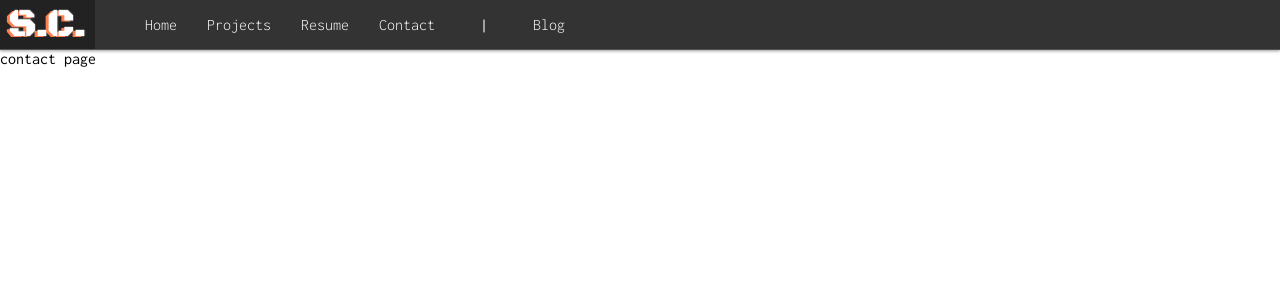
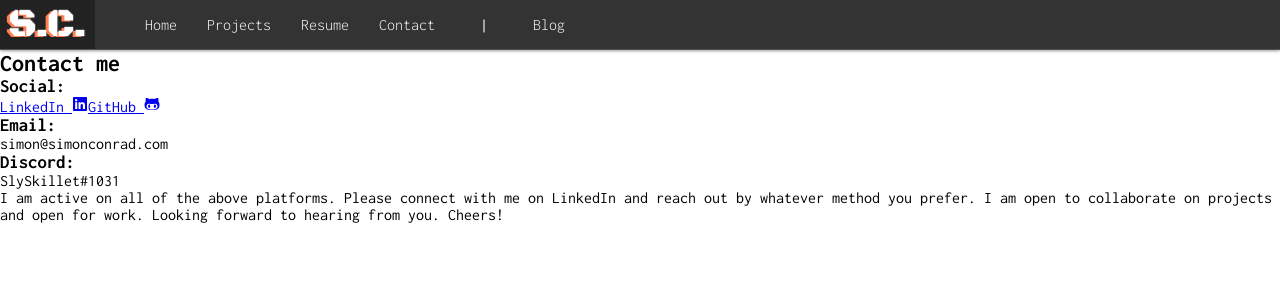
Before and after one commit to SlySkillet/scdotcom-mernV2, a React (Create React App) app in the folder frontend/: page /contact in a window 1280 px wide. Shown: the top 300 px of the page. Built offline with nearby package versions, Linux system fonts and the light colour scheme; a web font is replaced by a local one.

Commit message:
bring in old contact page and update classNames

```diff
--- a/frontend/src/components/contact/Contact.jsx
+++ b/frontend/src/components/contact/Contact.jsx
@@ -1,5 +1,51 @@
+import { Link } from "react-router-dom";
+import { FaLinkedin, FaGithubAlt } from "react-icons/fa";
+
 function Contact() {
-  return <p>contact page</p>;
+  return (
+    <div className="contact-container">
+      <div className="contact-title-container">
+        <h2 className="contact-title">Contact me</h2>
+      </div>
+      <div className="contact-info-container">
+        <div className="inner-contact-info-container">
+          <h3 className="contact-subtitle">Social:</h3>
+          <div className="contact-links-container">
+            <Link
+              to="https://www.linkedin.com/in/simon-conrad/"
+              target="_blank"
+              rel="noopener noreferrer"
+              className="contact-button"
+            >
+              LinkedIn <FaLinkedin />
+            </Link>
+            <Link
+              to="https://github.com/SlySkillet"
+              target="_blank"
+              rel="noopener noreferrer"
+              className="contact-button"
+            >
+              GitHub <FaGithubAlt />
+            </Link>
+          </div>
+          <h3 className="contact-subtitle">Email:</h3>
+          <p className="contact-email" to="">
+            simon@simonconrad.com
+          </p>
+          <h3 className="contact-subtitle">Discord:</h3>
+          <p className="contact-email">SlySkillet#1031</p>
+          <div className="contact-summary">
+            <p className="contact-detail">
+              I am active on all of the above platforms. Please connect with me
+              on LinkedIn and reach out by whatever method you prefer. I am open
+              to collaborate on projects and open for work. Looking forward to
+              hearing from you. Cheers!{" "}
+            </p>
+          </div>
+        </div>
+      </div>
+    </div>
+  );
 }
 
 export default Contact;
```
Also changed, not shown: frontend/src/components/contact/contact-styles.css (added).
